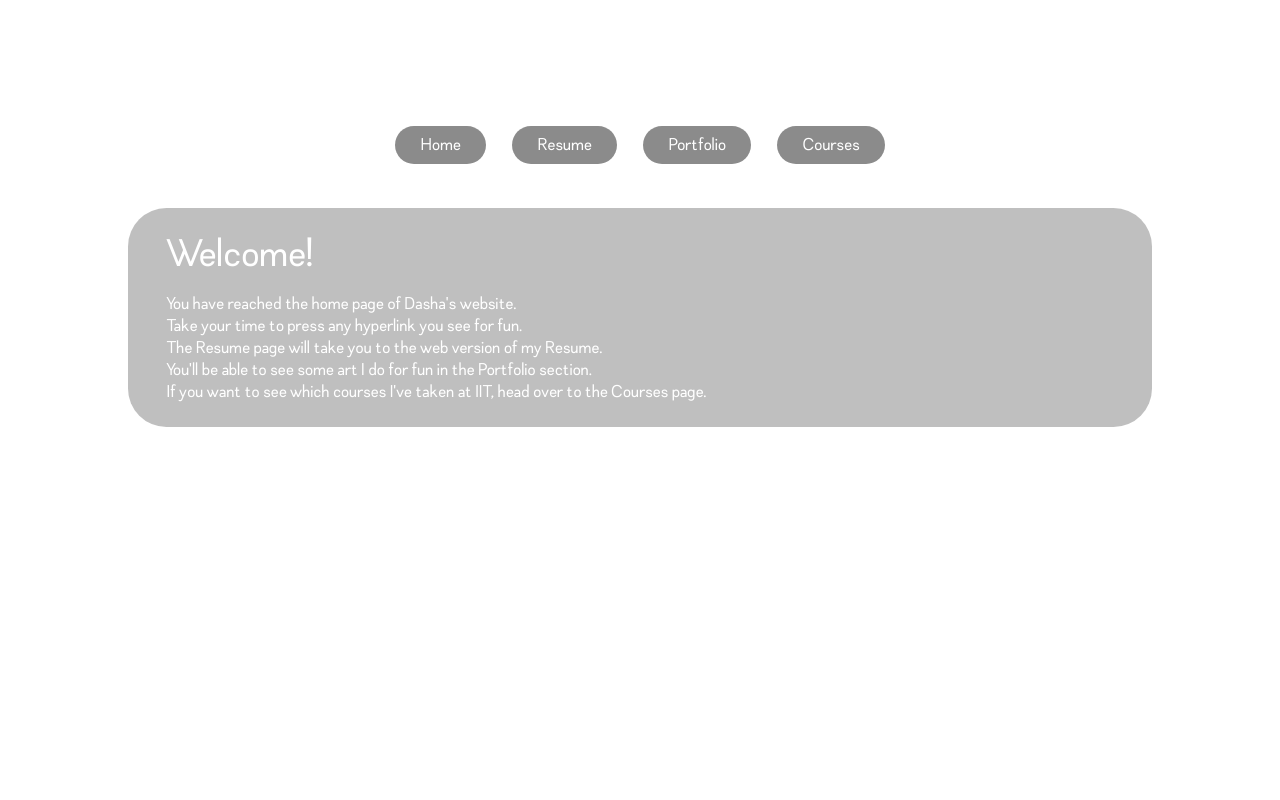
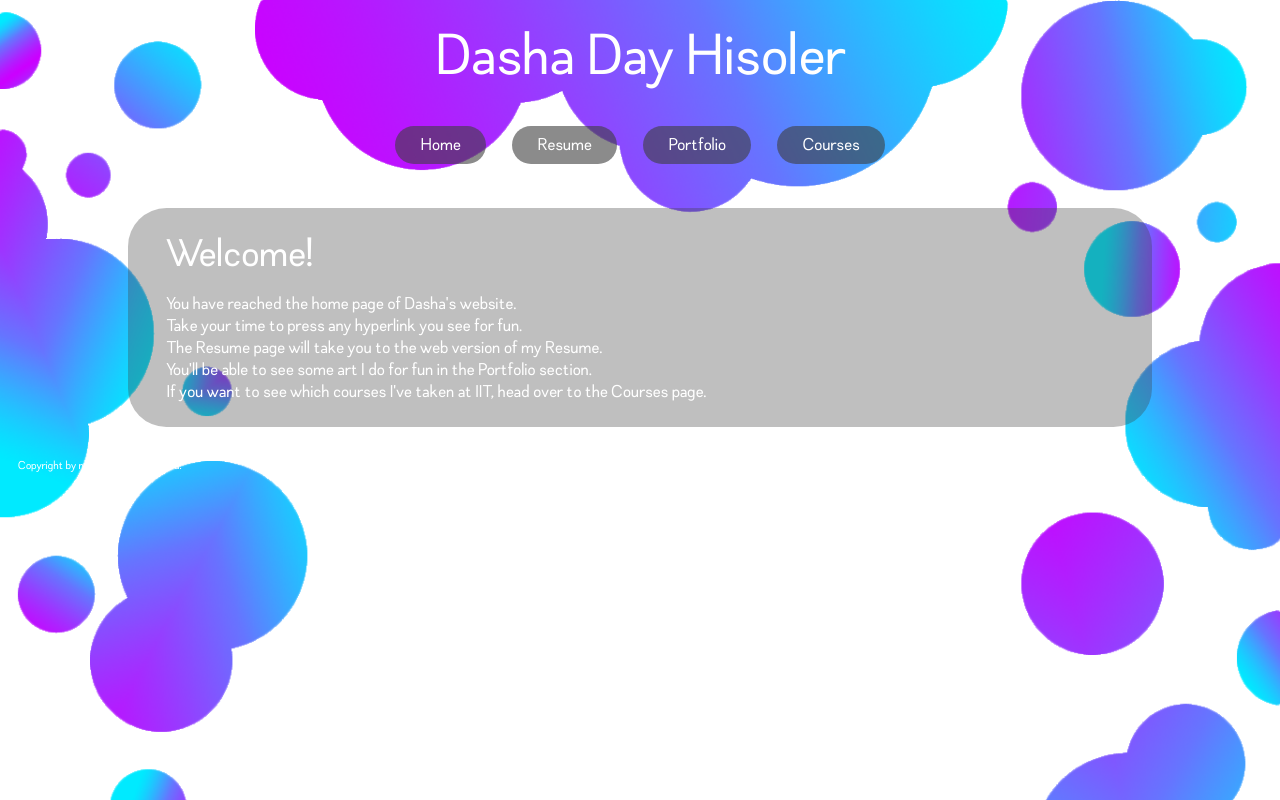
Before and after one commit to dashaday/Project2, a plain HTML site: page index.html in a window 1280 px wide. Drawn offline with Linux system fonts and the light colour scheme.

Commit message:
Configure background images

```diff
--- a/screen.css
+++ b/screen.css
@@ -59,8 +59,9 @@ h3 {
 }
 
 html {
-  background-image: url("assets/images/bg-1.png"), url("assets/images/bg-2.png");
-  background-size: 100vw;
+  background-image: url("assets/bg-images/bg-1.png"), url("assets/bg-images/bg-2.png");
+  background-size: 120vh, 100vw;
+  background-position: top;
   background-repeat: no-repeat, repeat;
   color: white;
   font-family: Leon, Calibri, Arial, serif;
```
